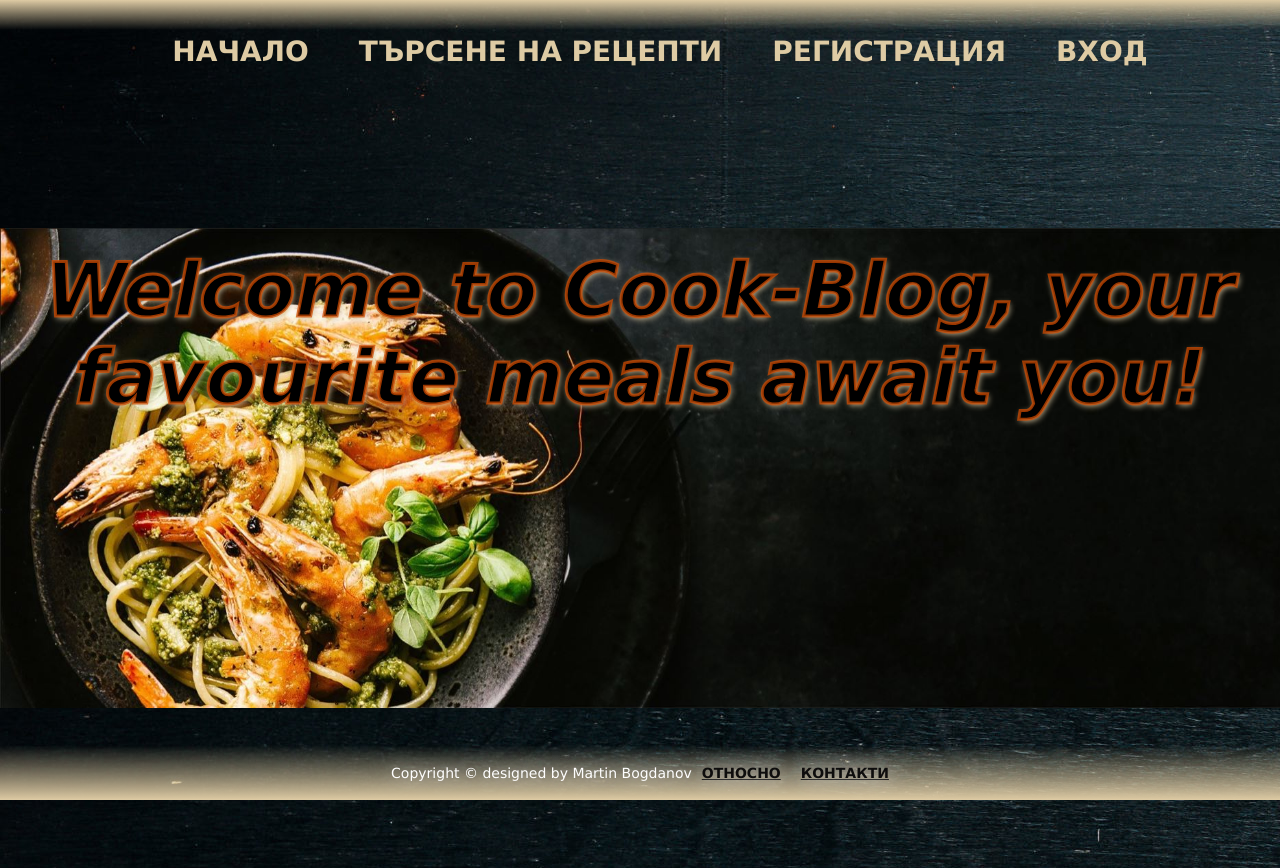
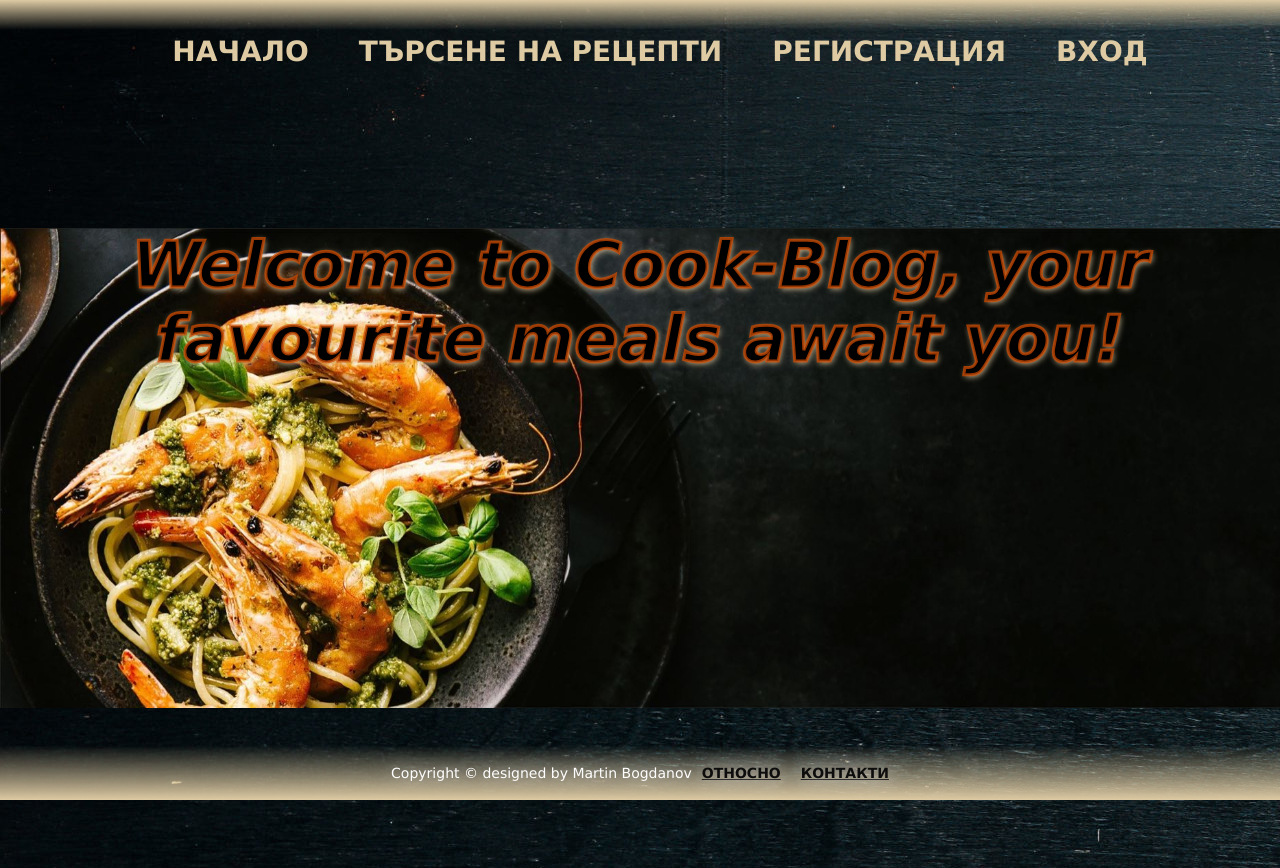
Before and after one commit to SpooRe91/react-cook-blog, a React (Create React App) app in the folder client/: page / in a window 1280 px wide. Built offline with nearby package versions, Linux system fonts and the light colour scheme.

Commit message:
updates on Homepage

```diff
--- a/client/src/components/Homepage/Homepage.js
+++ b/client/src/components/Homepage/Homepage.js
@@ -4,7 +4,7 @@ export const Homepage = () => {
         <article className="landing-page-article">
             <div>
                 <section className="landing-page-section">
-                    <h1 ><i className="landing-page-header">Welcome to Cook-Blog, your favourite meals await you!</i></h1>
+                    <h1 className="landing-page-header"><i>Welcome to Cook-Blog, your favourite meals await you!</i></h1>
                 </section>
             </div>
         </article>
```
